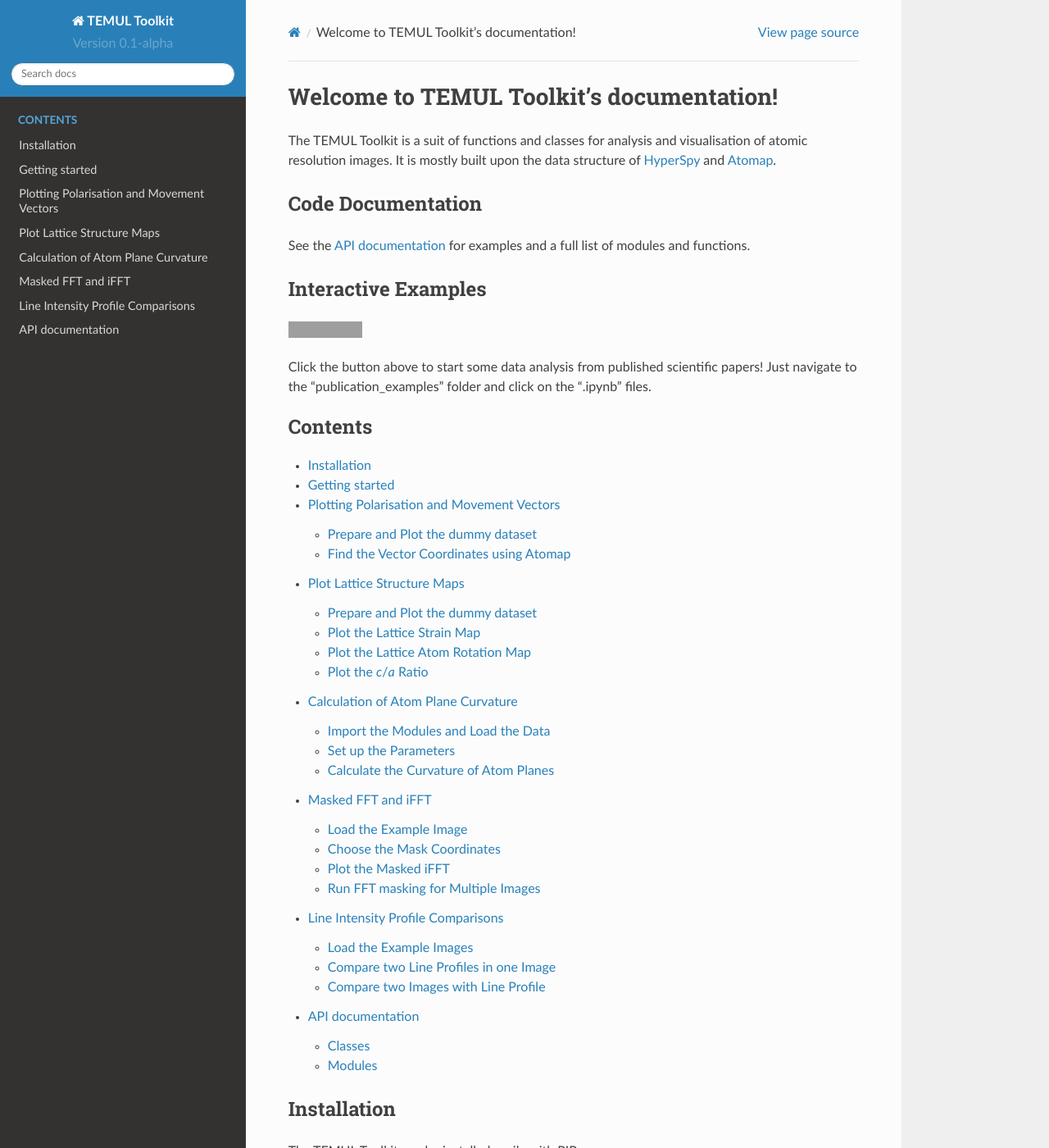
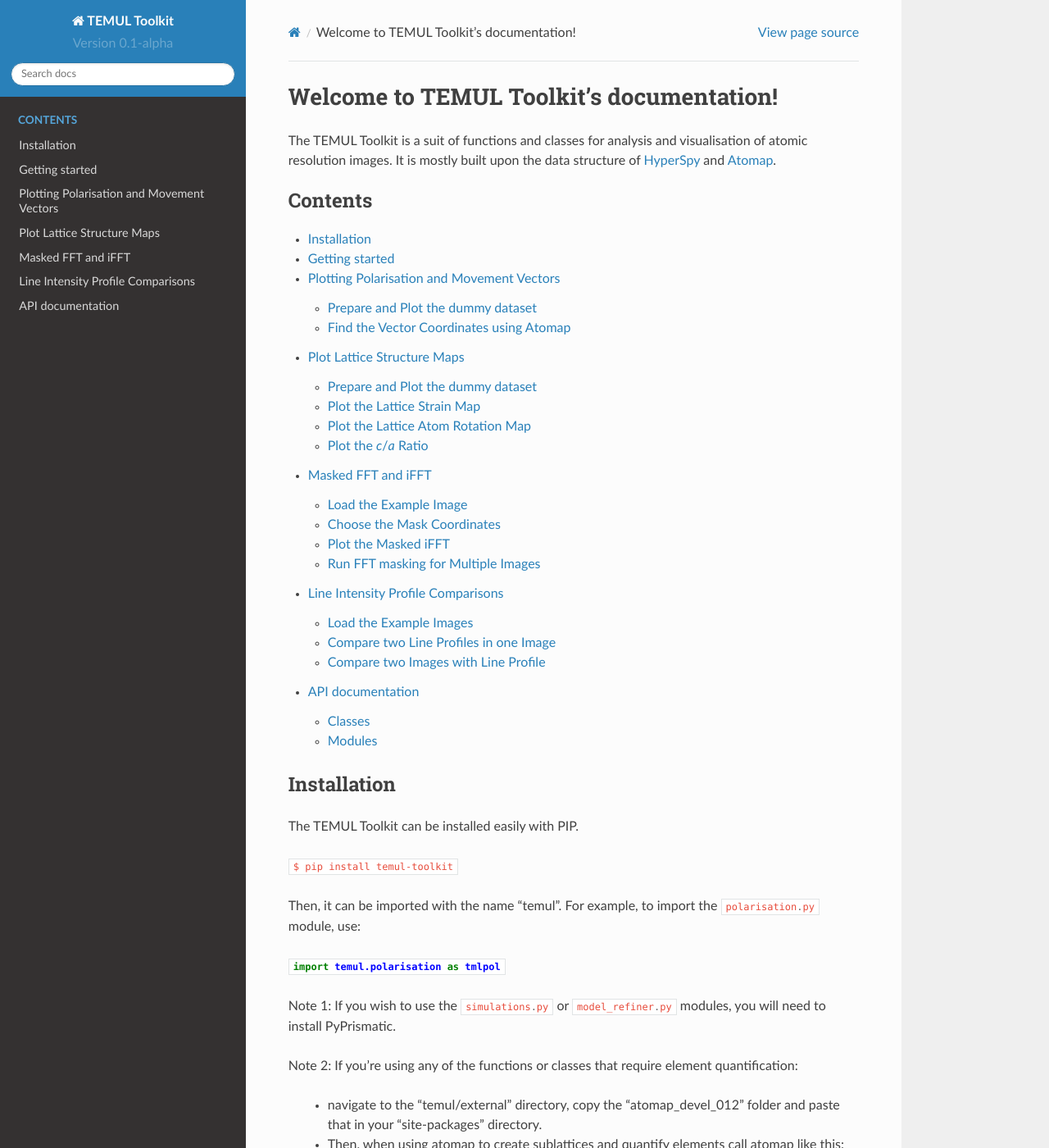
Before and after one commit to PinkShnack/TEMUL, a Sphinx documentation site: the page built from doc/index.rst, in a window 1280 px wide and 1400 px high. Shown: the whole window at 82% size. Built offline with Sphinx 7.4.7 and the Read the Docs theme 2.0.0, drawn with Linux system fonts in a browser that asks for light colours; formulas are drawn with MathJax 3; some of the changed text lies outside the part shown; grey boxes are pictures that could not be loaded.

Commit message:
removed links

```diff
--- a/doc/index.rst
+++ b/doc/index.rst
@@ -13,21 +13,12 @@ The TEMUL Toolkit is a suit of functions and classes for analysis and visualisat
 atomic resolution images. It is mostly built upon the data structure of
 `HyperSpy <https://hyperspy.org/>`_ and `Atomap <https://atomap.org/>`_.
 
-
-Code Documentation
-------------------
-
-See the :ref:`api_doc` for examples and a full list of modules and functions.
-
-
-Interactive Examples
---------------------
-
-.. image:: https://mybinder.org/badge_logo.svg
-   :target: https://mybinder.org/v2/gh/PinkShnack/TEMUL/master
-
-Click the button above to start some data analysis from published scientific papers!
-Just navigate to the "publication_examples" folder and click on the ".ipynb" files.
+..  Interactive Examples
+   --------------------
+   .. image:: https://mybinder.org/badge_logo.svg
+      :target: https://mybinder.org/v2/gh/PinkShnack/TEMUL/master
+   Click the button above to start some data analysis from published scientific papers!
+   Just navigate to the "publication_examples" folder and click on the ".ipynb" files.
 
 
 
@@ -39,10 +30,11 @@ Just navigate to the "publication_examples" folder and click on the ".ipynb" fil
    using_temul
    polarisation_vectors_tutorial
    structure_map_tutorial
-   PTO_supercrystal_hadjimichael
    masked_fft_tutorial
    line_profile_tutorial
    api_doc
+
+.. PTO_supercrystal_hadjimichael
 
 
 .. Look how easy it is to use:
```
Also changed, not shown: other parts of doc/index.rst (+6 -0 lines), README.md (+2 -1 lines), 18 other files.
